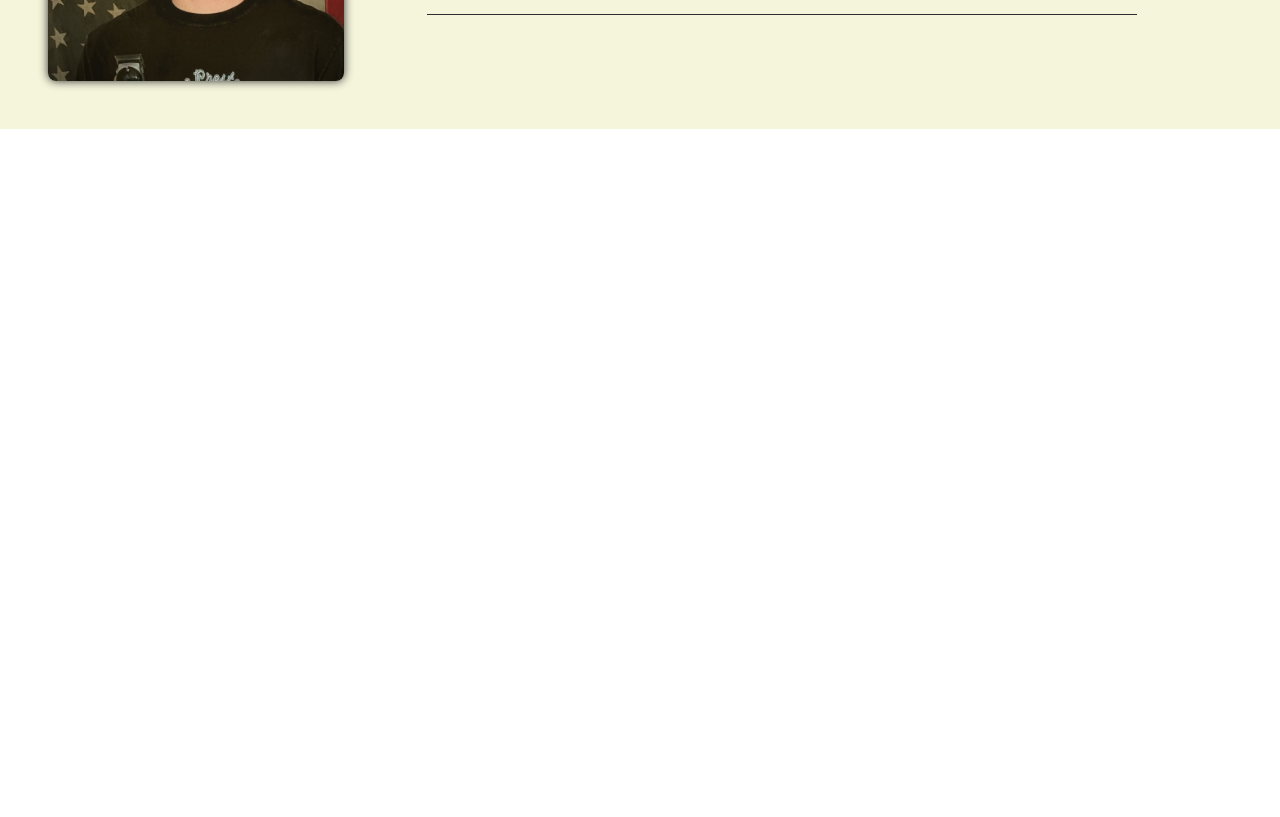
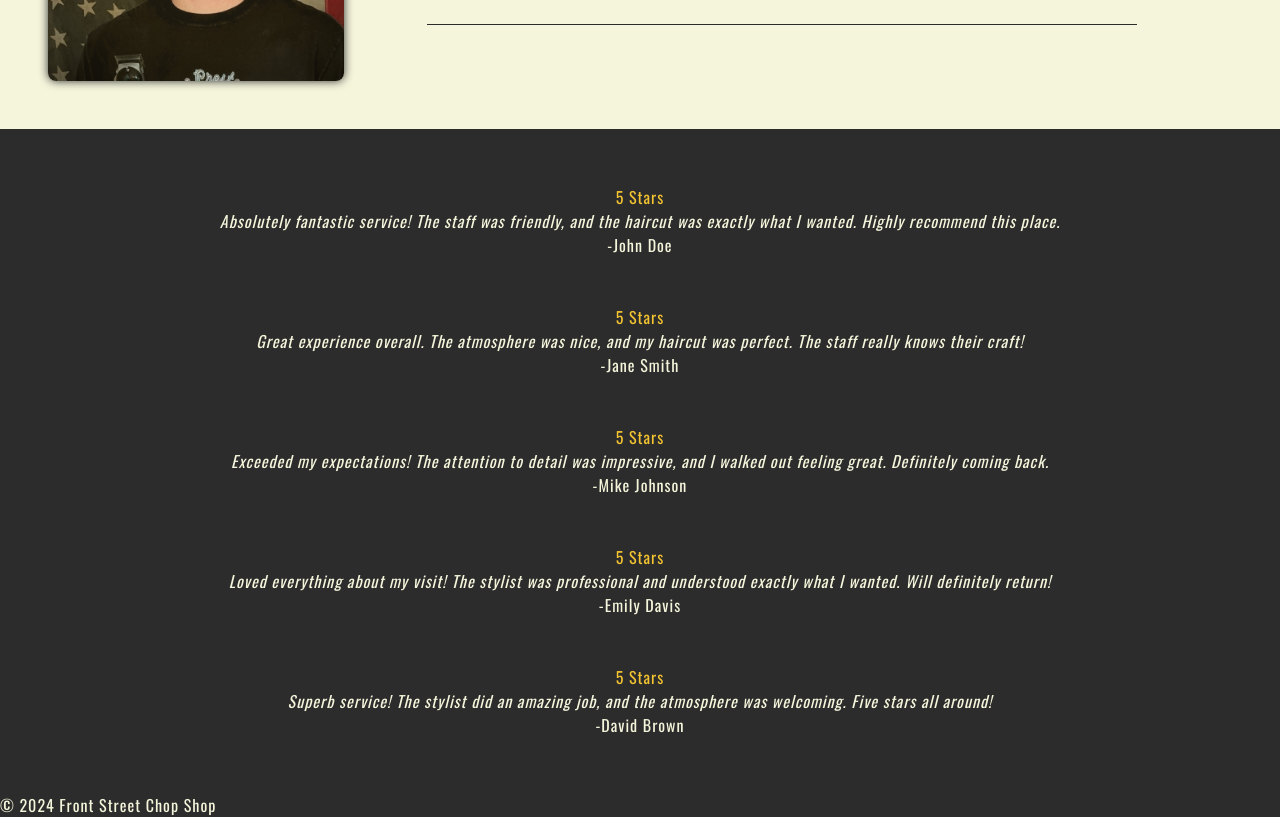
Before and after one commit to jakew101/Front-Street-Chop-Shop, a React (Create React App) app: page / in a window 1280 px wide. Shown: the part 1160-1977 px from the top of the page. Before the commit the page ends 1289 px from the top, so only its background shows below. Built offline with nearby package versions, Linux system fonts and the light colour scheme.

Commit message:
Add review component and style module

```diff
--- a/src/components/About/About.js
+++ b/src/components/About/About.js
@@ -3,7 +3,7 @@ import styles from './About.module.css';
 
 const About = () => {
     return (
-        <div  id="about" className={styles.aboutContainer}>
+        <div id="about" className={styles.aboutContainer}>
             <img src={portrait} alt="Portrait of Lane Dees"/>
             <div className={styles.paragraph}>
                 <p>Lane Dees is a dedicated barber who has been proudly serving the New Richmond, OH community since 2021. With a passion for precision and a keen eye for detail, Lane has quickly built a reputation for delivering top-notch haircuts and grooming services. Whether you’re looking for a classic cut or something more modern, Lane’s expertise and commitment to customer satisfaction ensure that every client leaves the chair feeling confident and looking their best.</p>
--- a/src/components/About/About.module.css
+++ b/src/components/About/About.module.css
@@ -19,7 +19,7 @@
     width: 60%;
     padding: 1.5rem;
     text-align: center;
-    font-size: 1.1rem;
+    font-size: 1.2rem;
     line-height: 2;
     position: relative;
     top: 50%;
--- a/src/components/App/App.css
+++ b/src/components/App/App.css
@@ -9,4 +9,5 @@
 * {
     font-family: 'Oswald', sans-serif;
     letter-spacing: 1px;
+    scroll-behavior: smooth;
 }
--- a/src/components/App/App.js
+++ b/src/components/App/App.js
@@ -2,6 +2,42 @@ import './App.css';
 import NavBar from '../NavBar/NavBar';
 import Jumbotron from '../Jumbotron/Jumbotron';
 import About from '../About/About';
+import ReviewList from '../ReviewList/ReviewList';
+import Footer from '../Footer/Footer';
+
+const reviews = [
+  {
+    id: 1,
+    name: "John Doe",
+    rating: 5,
+    review: "Absolutely fantastic service! The staff was friendly, and the haircut was exactly what I wanted. Highly recommend this place."
+  },
+  {
+    id: 2,
+    name: "Jane Smith",
+    rating: 5,
+    review: "Great experience overall. The atmosphere was nice, and my haircut was perfect. The staff really knows their craft!"
+  },
+  {
+    id: 3,
+    name: "Mike Johnson",
+    rating: 5,
+    review: "Exceeded my expectations! The attention to detail was impressive, and I walked out feeling great. Definitely coming back."
+  },
+  {
+    id: 4,
+    name: "Emily Davis",
+    rating: 5,
+    review: "Loved everything about my visit! The stylist was professional and understood exactly what I wanted. Will definitely return!"
+  },
+  {
+    id: 5,
+    name: "David Brown",
+    rating: 5,
+    review: "Superb service! The stylist did an amazing job, and the atmosphere was welcoming. Five stars all around!"
+  }
+];
+
 
 function App() {
   return (
@@ -9,6 +45,8 @@ function App() {
       <NavBar />
       <Jumbotron />
       <About />
+      <ReviewList reviews={reviews} />
+      <Footer />
     </div>
   );
 }
--- /dev/null
+++ b/src/components/Footer/Footer.js
@@ -0,0 +1,14 @@
+import styles from './Footer.module.css';
+
+const footer = () => {
+    const year = new Date().getFullYear();
+
+    return (
+        <div className={styles.footer}>
+            <p>© {year} Front Street Chop Shop</p>
+        </div>
+    );
+};
+
+
+export default footer;
--- /dev/null
+++ b/src/components/Footer/Footer.module.css
@@ -0,0 +1,5 @@
+.footer {
+    background-color: var(--black);
+    color: var(--main-color);
+    display: flex;
+}
--- a/src/components/Jumbotron/Jumbotron.module.css
+++ b/src/components/Jumbotron/Jumbotron.module.css
@@ -2,11 +2,9 @@
     height: 100vh;
     width: 100%;
     overflow: hidden;
-    padding-top: 110px;
 }
 
 .header {
-    height: 0;
     text-align: center;
     position: relative;
     top: 50%;
--- a/src/components/NavBar/NavBar.module.css
+++ b/src/components/NavBar/NavBar.module.css
@@ -22,11 +22,14 @@
 .navbar a {
     text-decoration: none;
     padding: 0 20px;
+    transition: all .3s;
+    border-radius: 5px;
 }
 
+
 .navbar a:hover {
-    text-decoration-line: underline;
     color: var(--red);
+    text-decoration: underline;
 }
 
 .navbar img {
--- /dev/null
+++ b/src/components/Review/Review.js
@@ -0,0 +1,15 @@
+import styles from './Review.module.css';
+
+const Review = ({ review }) => {
+    return (
+        <div className={styles.container}>
+            <p className={styles.rating}>{review.rating} Stars</p>
+            <p className={styles.review}>{review.review}</p>
+            <p>-{review.name}</p>
+        </div>
+    );
+};
+
+
+
+export default Review;
--- /dev/null
+++ b/src/components/Review/Review.module.css
@@ -0,0 +1,15 @@
+.container {
+    background-color: var(--black);
+    color: var(--main-color);
+    text-align: center;
+    padding: 1rem;
+    margin: .5rem;
+}
+
+.rating {
+    color: var(--yellow);
+}
+
+.review {
+    font-style: italic;
+}
--- /dev/null
+++ b/src/components/ReviewList/ReviewList.js
@@ -0,0 +1,15 @@
+import styles from './ReviewList.module.css';
+import Review from '../Review/Review';
+
+const ReviewList = ({ reviews }) => {
+    return (
+        <div className={styles.container}>
+            {reviews.map((review) => (
+                <Review key={review.id} review={review} />
+            ))}
+        </div>
+    );
+};
+
+
+export default ReviewList;
--- /dev/null
+++ b/src/components/ReviewList/ReviewList.module.css
@@ -0,0 +1,8 @@
+.container {
+    display: flex;
+    flex-direction: column;
+    align-items: center;
+    justify-content: space-around;
+    padding: 2rem;
+    background-color: var(--black);
+}
```
